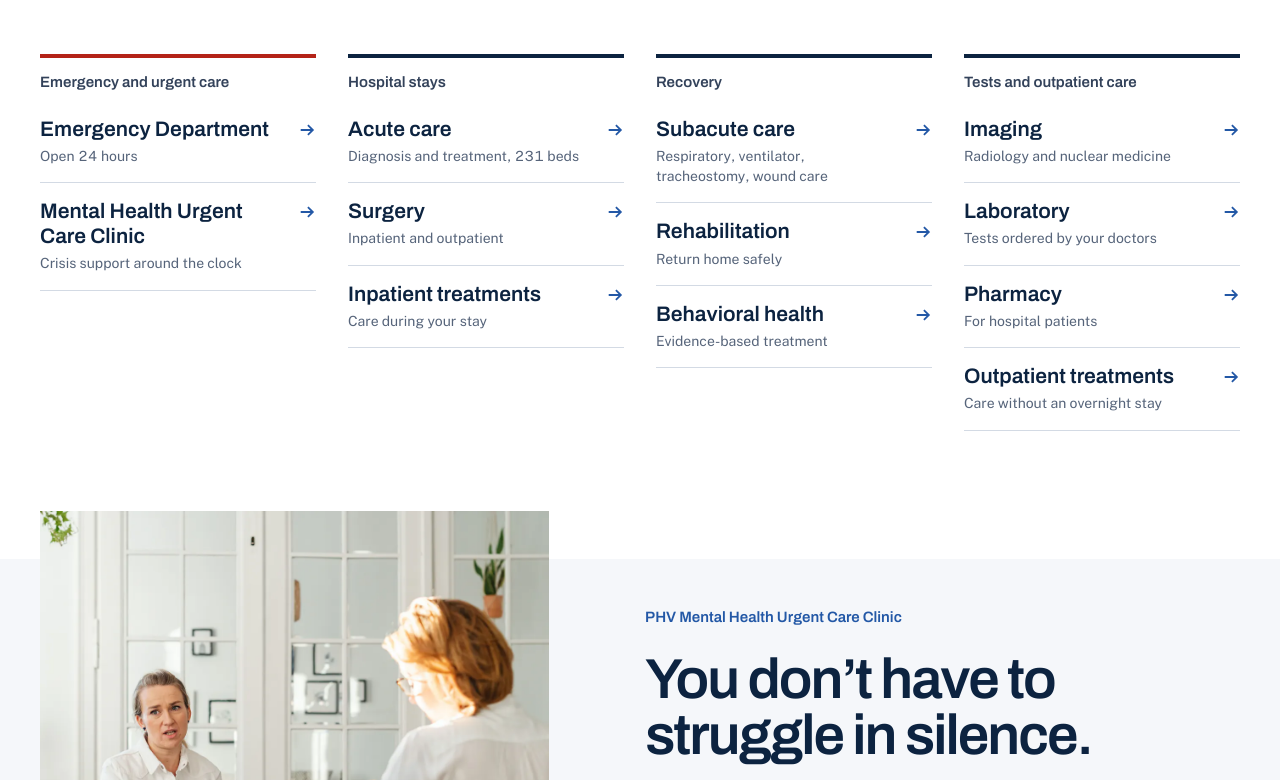
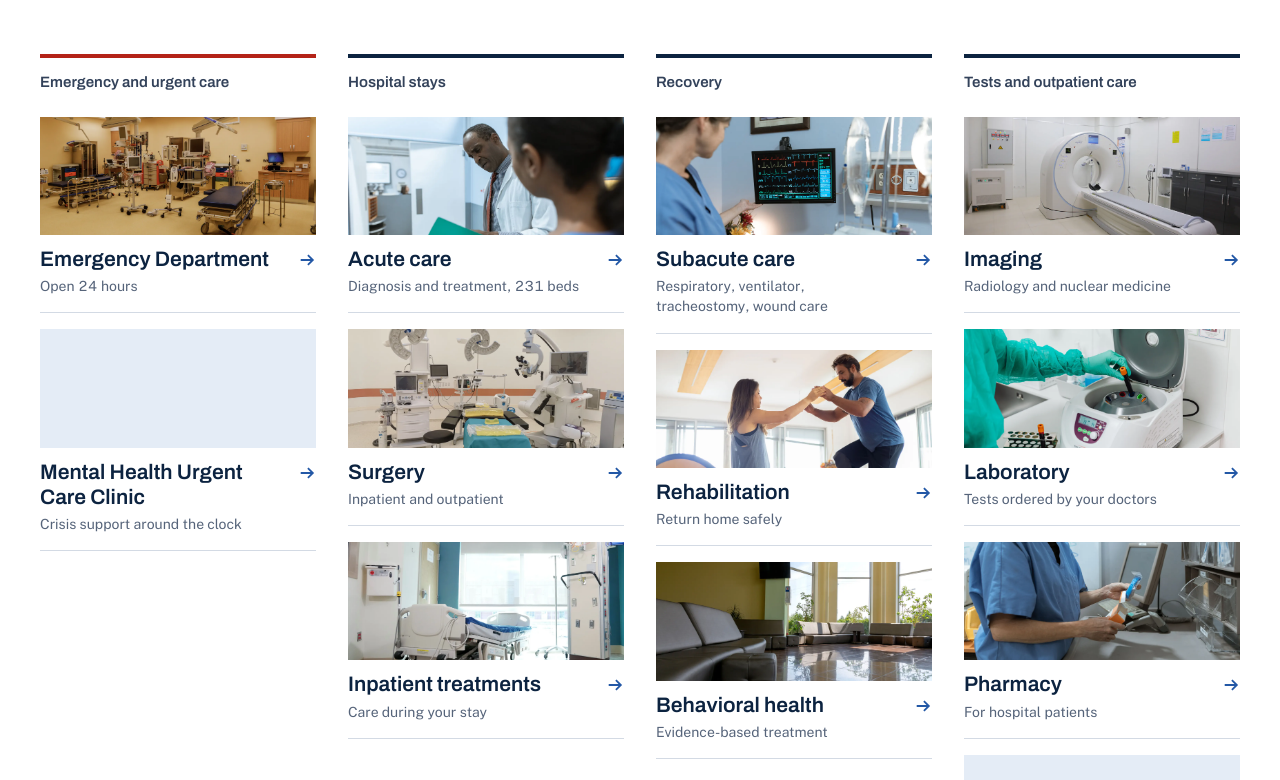
Before and after one commit to joeka7/Pacifica-Hospital, a React (Vite) app: page / in a window 1280 px wide. Shown: the part 2420-3200 px from the top of the page. Built offline with nearby package versions, Linux system fonts and the light colour scheme.

Commit message:
add photo strips to homepage service directory (experiment)

```diff
--- a/src/components/LinkRow/LinkRow.module.css
+++ b/src/components/LinkRow/LinkRow.module.css
@@ -52,6 +52,21 @@ a.row:hover .arrow {
   transform: translateX(4px);
 }
 
+/*
+ * Media above the text: a grid, so the photo spans the row while the text
+ * and arrow keep their columns and the arrow never wraps below the title.
+ */
+.hasMedia {
+  display: grid;
+  grid-template-columns: minmax(0, 1fr) auto;
+  column-gap: 16px;
+  row-gap: 12px;
+}
+
+.media {
+  grid-column: 1 / -1;
+}
+
 /* Quick access: the end padding is a custom property so the list can drop it. */
 .quick {
   align-items: center;
--- a/src/components/LinkRow/LinkRow.tsx
+++ b/src/components/LinkRow/LinkRow.tsx
@@ -1,3 +1,4 @@
+import type { ReactNode } from 'react'
 import { cx } from '../../utils/cx'
 import { ArrowIcon } from '../ArrowIcon/ArrowIcon'
 import styles from './LinkRow.module.css'
@@ -10,10 +11,16 @@ interface LinkRowProps {
   title: string
   description?: string
   variant: LinkRowVariant
+  /**
+   * A photo shown above the title, inside the link, so photo and text are one
+   * link with one name and share the row's hover state.
+   */
+  media?: ReactNode
 }
 
-export function LinkRow({ href, title, description, variant }: LinkRowProps) {
-  const classes = cx(styles.row, styles[variant])
+export function LinkRow({ href, title, description, variant, media }: LinkRowProps) {
+  const classes = cx(styles.row, styles[variant], media != null && styles.hasMedia)
+  const mediaSlot = media != null && <span className={styles.media}>{media}</span>
   const text = (
     <span className={styles.text}>
       <span className={styles.title}>{title}</span>
@@ -22,11 +29,17 @@ export function LinkRow({ href, title, description, variant }: LinkRowProps) {
   )
 
   if (href === null) {
-    return <div className={classes}>{text}</div>
+    return (
+      <div className={classes}>
+        {mediaSlot}
+        {text}
+      </div>
+    )
   }
 
   return (
     <a href={href} className={classes}>
+      {mediaSlot}
       {text}
       <ArrowIcon size={variant === 'quick' ? 20 : 18} className={styles.arrow} />
     </a>
--- a/src/components/ResponsiveImage/ResponsiveImage.tsx
+++ b/src/components/ResponsiveImage/ResponsiveImage.tsx
@@ -10,9 +10,22 @@ interface ResponsiveImageProps {
   priority?: boolean
   /** Set --ratio (and optionally --image-height / --image-min-height) from this class. */
   className?: string
+  /** Empty alt text, for a photo inside a link whose text already names the destination. */
+  decorative?: boolean
+  /** Per-photo crop position under object-fit: cover, where one slot shows several photos. */
+  objectPosition?: string
+  onError?: () => void
 }
 
-export function ResponsiveImage({ image, sizes, priority = false, className }: ResponsiveImageProps) {
+export function ResponsiveImage({
+  image,
+  sizes,
+  priority = false,
+  className,
+  decorative = false,
+  objectPosition,
+  onError,
+}: ResponsiveImageProps) {
   return (
     <img
       className={cx(styles.image, className)}
@@ -21,10 +34,12 @@ export function ResponsiveImage({ image, sizes, priority = false, className }: R
       src={image.src}
       width={image.width}
       height={image.height}
-      alt={image.alt}
+      alt={decorative ? '' : image.alt}
       loading={priority ? 'eager' : 'lazy'}
       decoding={priority ? undefined : 'async'}
       fetchPriority={priority ? 'high' : undefined}
+      style={objectPosition ? { objectPosition } : undefined}
+      onError={onError}
     />
   )
 }
--- a/src/components/ResponsiveImage/sizes.ts
+++ b/src/components/ResponsiveImage/sizes.ts
@@ -38,6 +38,11 @@ function css({ vw, px }: Length): string {
   if (vw === 0) return `${round(px)}px`
   if (px === 0) return `${round(vw)}vw`
   return `calc(${round(vw)}vw ${px < 0 ? '-' : '+'} ${round(Math.abs(px))}px)`
+}
+
+/** One of `count` equal columns, `gap` pixels apart. */
+function equalColumns(count: number, gap: number, container: Length): Length {
+  return { vw: container.vw / count, px: (container.px - gap * (count - 1)) / count }
 }
 
 /** `columns` of the 12-column editorial grid. */
@@ -120,6 +125,9 @@ const heroStackBelow = heroMedia.basis + heroText.basis + heroGap - content.tabl
 const featureImage = { basis: 380, grow: 5 }
 const featureText = { basis: 440, grow: 6 }
 
+// ServicesDirectory.module.css: .grid is 4 / 2 / 1 columns, 32px apart.
+const servicesGap = 32
+
 export const imageSizes = {
   /** Home hero. 16:10 box and photo, so nothing is cropped. */
   hero: sizes(
@@ -142,6 +150,15 @@ export const imageSizes = {
     content.tablet,
     content.mobile,
   ),
+  /**
+   * Home services directory, photo strip above each service: one group column.
+   * 21:9 and 3:1 boxes crop a 3:2 photo top and bottom only, so no factor.
+   */
+  serviceGroup: contained(
+    equalColumns(4, servicesGap, content.desktop),
+    equalColumns(2, servicesGap, content.tablet),
+    content.mobile,
+  ),
   /** Home careers band: full-bleed half (flex 1 1 440px each), full width once stacked. */
   careersBand: sizes([[440 * 2, scale(fullBleed, 1 / 2)]], fullBleed),
   /** About intro: 7 columns, 3:2 at every width. */
--- a/src/components/ServicesDirectory/ServiceGroup.module.css
+++ b/src/components/ServicesDirectory/ServiceGroup.module.css
@@ -19,3 +19,35 @@
   display: flex;
   border-bottom: 1px solid var(--color-rule);
 }
+
+/*
+ * Photo strip above every service title. 3:2 photos are cropped top and
+ * bottom only; each service sets its own vertical position (services.ts).
+ * 3:1 on tablet, where the two-column grid makes each strip wider.
+ */
+.media {
+  --ratio: 21 / 9;
+}
+
+@media (max-width: 1079px) {
+  .media {
+    --ratio: 3 / 1;
+  }
+}
+
+@media (max-width: 767px) {
+  .media {
+    --ratio: 21 / 9;
+  }
+}
+
+.image {
+  background: var(--color-photo);
+}
+
+/* A service with no suitable photo yet. */
+.gap {
+  display: block;
+  aspect-ratio: var(--ratio);
+  background: var(--color-photo-light);
+}
--- a/src/components/ServicesDirectory/ServiceGroup.tsx
+++ b/src/components/ServicesDirectory/ServiceGroup.tsx
@@ -1,6 +1,9 @@
-import type { ServiceGroupData } from '../../content/services'
+import { useState } from 'react'
+import type { ServiceGroupData, ServiceItem } from '../../content/services'
 import { cx } from '../../utils/cx'
 import { LinkRow } from '../LinkRow/LinkRow'
+import { ResponsiveImage } from '../ResponsiveImage/ResponsiveImage'
+import { imageSizes } from '../ResponsiveImage/sizes'
 import styles from './ServiceGroup.module.css'
 
 interface ServiceGroupProps {
@@ -16,15 +19,39 @@ export function ServiceGroup({ group }: ServiceGroupProps) {
       <ul className={styles.list}>
         {group.items.map((item) => (
           <li key={item.title} className={styles.item}>
-            <LinkRow
-              variant="service"
-              href={item.link.href}
-              title={item.title}
-              description={item.description}
-            />
+            <ServiceRow item={item} />
           </li>
         ))}
       </ul>
     </div>
   )
 }
+
+function ServiceRow({ item }: { item: ServiceItem }) {
+  // A missing photo, or one that fails to load, shows an empty slot of the
+  // same size so every row in the directory keeps the same shape.
+  const [imageFailed, setImageFailed] = useState(false)
+  const media =
+    item.photo && !imageFailed ? (
+      <ResponsiveImage
+        image={item.photo.image}
+        sizes={imageSizes.serviceGroup}
+        decorative
+        objectPosition={`50% ${item.photo.cropY}%`}
+        onError={() => setImageFailed(true)}
+        className={cx(styles.media, styles.image)}
+      />
+    ) : (
+      <span className={cx(styles.media, styles.gap)} />
+    )
+
+  return (
+    <LinkRow
+      variant="service"
+      href={item.link.href}
+      title={item.title}
+      description={item.description}
+      media={media}
+    />
+  )
+}
--- a/src/content/services.ts
+++ b/src/content/services.ts
@@ -1,10 +1,25 @@
+import { serviceImages, type SiteImage } from './images'
 import { links, type LinkTarget } from './links'
 import type { LabeledLink } from './site'
+
+export interface ServicePhoto {
+  image: SiteImage
+  /**
+   * Vertical crop position, as a percentage from the top. The wide strip
+   * crops a 3:2 photo top and bottom only, so this keeps the subject in frame.
+   */
+  cropY: number
+}
 
 export interface ServiceItem {
   title: string
   description: string
   link: LinkTarget
+  /**
+   * Photo strip above the title, part of the same link. Null marks a service
+   * with no suitable photo yet: it shows an empty slot of the same size.
+   */
+  photo: ServicePhoto | null
 }
 
 export interface ServiceGroupData {
@@ -24,11 +39,18 @@ export const serviceGroups: ServiceGroupData[] = [
     heading: 'Emergency and urgent care',
     tone: 'emergency',
     items: [
-      { title: 'Emergency Department', description: 'Open 24 hours', link: links.emergencyDepartment },
+      {
+        title: 'Emergency Department',
+        description: 'Open 24 hours',
+        link: links.emergencyDepartment,
+        photo: { image: serviceImages.emergency, cropY: 70 },
+      },
       {
         title: 'Mental Health Urgent Care Clinic',
         description: 'Crisis support around the clock',
         link: links.mentalHealthClinic,
+        // Gap: the clinic's only photo is the Mental Health feature directly below.
+        photo: null,
       },
     ],
   },
@@ -36,9 +58,25 @@ export const serviceGroups: ServiceGroupData[] = [
     heading: 'Hospital stays',
     tone: 'standard',
     items: [
-      { title: 'Acute care', description: 'Diagnosis and treatment, 231 beds', link: links.acuteCare },
-      { title: 'Surgery', description: 'Inpatient and outpatient', link: links.surgery },
-      { title: 'Inpatient treatments', description: 'Care during your stay', link: links.inpatient },
+      {
+        title: 'Acute care',
+        description: 'Diagnosis and treatment, 231 beds',
+        link: links.acuteCare,
+        photo: { image: serviceImages.acuteCare, cropY: 15 },
+      },
+      {
+        title: 'Surgery',
+        description: 'Inpatient and outpatient',
+        link: links.surgery,
+        photo: { image: serviceImages.medicalSurgical, cropY: 55 },
+      },
+      {
+        title: 'Inpatient treatments',
+        description: 'Care during your stay',
+        link: links.inpatient,
+        // A prepared patient room; the ICU is one of the inpatient units.
+        photo: { image: serviceImages.intensiveCare, cropY: 70 },
+      },
     ],
   },
   {
@@ -49,19 +87,51 @@ export const serviceGroups: ServiceGroupData[] = [
         title: 'Subacute care',
         description: 'Respiratory, ventilator, tracheostomy, wound care',
         link: links.subacuteCare,
+        photo: { image: serviceImages.subacute, cropY: 45 },
       },
-      { title: 'Rehabilitation', description: 'Return home safely', link: links.rehabilitation },
-      { title: 'Behavioral health', description: 'Evidence-based treatment', link: links.behavioralHealth },
+      {
+        title: 'Rehabilitation',
+        description: 'Return home safely',
+        link: links.rehabilitation,
+        photo: { image: serviceImages.rehabilitation, cropY: 15 },
+      },
+      {
+        title: 'Behavioral health',
+        description: 'Evidence-based treatment',
+        link: links.behavioralHealth,
+        photo: { image: serviceImages.mentalHealthUnit, cropY: 55 },
+      },
     ],
   },
   {
     heading: 'Tests and outpatient care',
     tone: 'standard',
     items: [
-      { title: 'Imaging', description: 'Radiology and nuclear medicine', link: links.imaging },
-      { title: 'Laboratory', description: 'Tests ordered by your doctors', link: links.laboratory },
-      { title: 'Pharmacy', description: 'For hospital patients', link: links.pharmacy },
-      { title: 'Outpatient treatments', description: 'Care without an overnight stay', link: links.outpatient },
+      {
+        title: 'Imaging',
+        description: 'Radiology and nuclear medicine',
+        link: links.imaging,
+        photo: { image: serviceImages.imaging, cropY: 65 },
+      },
+      {
+        title: 'Laboratory',
+        description: 'Tests ordered by your doctors',
+        link: links.laboratory,
+        photo: { image: serviceImages.laboratory, cropY: 40 },
+      },
+      {
+        title: 'Pharmacy',
+        description: 'For hospital patients',
+        link: links.pharmacy,
+        photo: { image: serviceImages.pharmacy, cropY: 55 },
+      },
+      {
+        title: 'Outpatient treatments',
+        description: 'Care without an overnight stay',
+        link: links.outpatient,
+        // Gap: no existing photo shows outpatient care in general.
+        photo: null,
+      },
     ],
   },
 ]
```
Also changed, not shown: src/assets/images/image-sources.md (+10 -10 lines).
